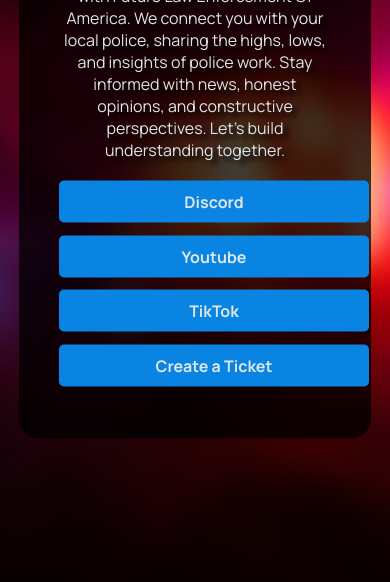
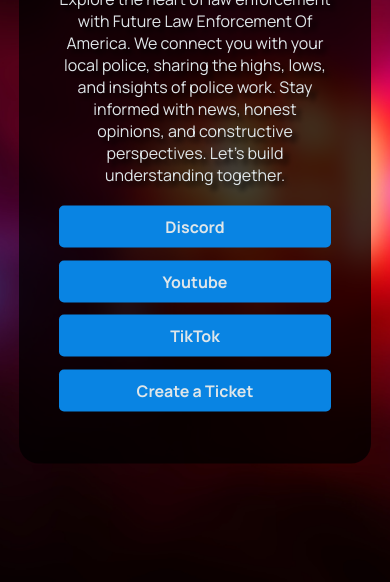
Before and after one commit to FLEOA/fleoa.github.io, a plain HTML site: page index.html in a window 390 px wide. Shown: the part 230-812 px from the top of the page. Drawn offline with Linux system fonts and the light colour scheme.

Commit message:
Update index.html

```diff
--- a/index.html
+++ b/index.html
@@ -14,6 +14,7 @@
             background: #2d3436 url(img/bg.png) center center/cover no-repeat fixed;
             position: relative;
             animation: myAnim 2s ease 0s 1 normal forwards;
+            overflow-y: scroll;
             top: 325px;
         }
 
@@ -27,7 +28,7 @@
         }
 
         #grey-box {
-            background-color: rgba(0,0,0,0.75);
+            background-color: rgba(0, 0, 0, 0.75);
             position: absolute;
             left: 50%;
             transform: translate(-50%, -50%);
@@ -38,6 +39,12 @@
             z-index: 0;
             border-radius: 20px;
             padding: 20px;
+        }
+
+        @media only screen and (max-width: 600px) {
+            #grey-box {
+                margin-top: 25px;
+            }
         }
 
         #logo,
@@ -96,6 +103,14 @@
         .button:hover {
             background-color: #d63031;
         }
+
+        @media only screen and (max-width: 600px) {
+            .button {
+                width: 100%;
+                box-sizing: border-box;
+            }
+        }
+
 
         @keyframes myAnim {
             0% {
@@ -163,8 +178,9 @@
             <div id="buttons-container">
                 <a href="https://discord.gg/ZWs5F9NZAt" class="button" target="_blank">Discord</a>
                 <a href="Youtube" class="button">Youtube</a>
-                <a href="https://www.tiktok.com/@feloa_?is_from_webapp=1&sender_device=pc" class="button" target="_blank">TikTok</a>
-                <a href="Ticket-Form" class="button">Create a Ticket</a>
+                <a href="https://www.tiktok.com/@feloa_?is_from_webapp=1&sender_device=pc" class="button"
+                    target="_blank">TikTok</a>
+                <a href="Create-a-Ticket" class="button">Create a Ticket</a>
             </div>
         </header>
     </div>
```
